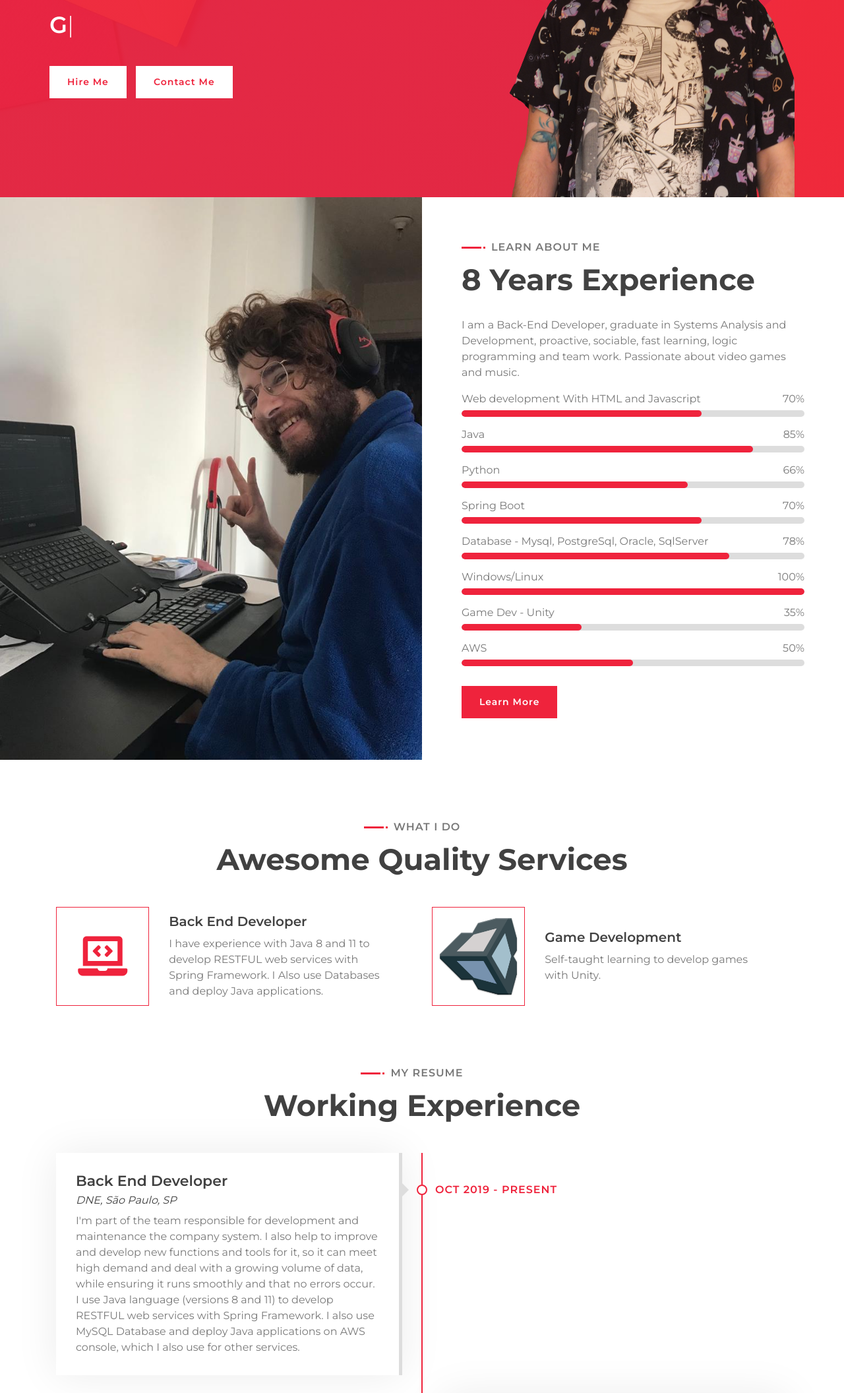
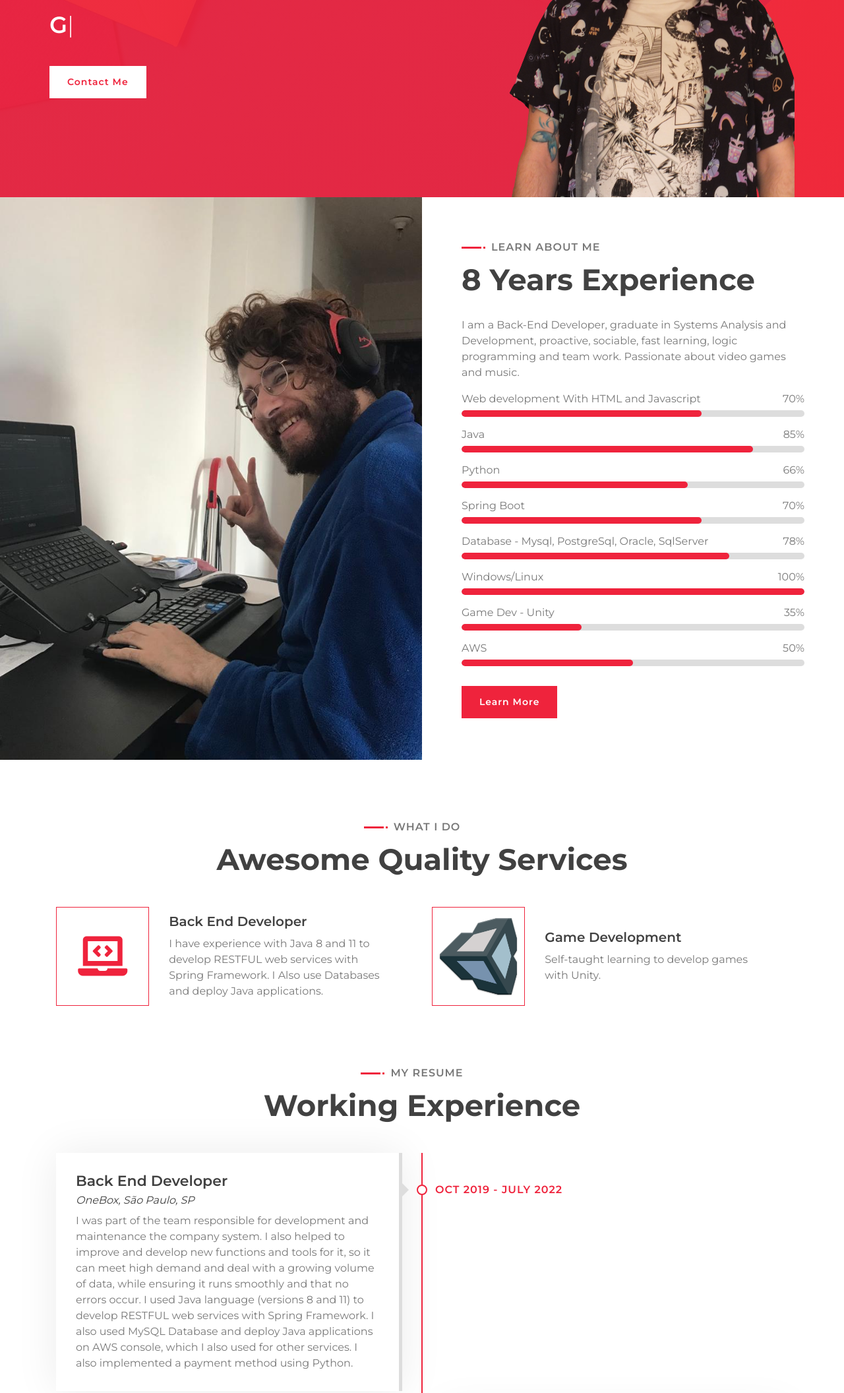
Before and after one commit to weslice/weslice.github.io, a plain HTML site: page index.html in a window 1280 px wide. Shown: the part 398-2510 px from the top of the page at 66% size. Drawn offline with nearby package versions, Linux system fonts and the light colour scheme.

Commit message:
Some updates informations

```diff
--- a/index.html
+++ b/index.html
@@ -61,8 +61,8 @@
                                 <div class="typed-text">Web Developer, Back End Developer, Game Developer</div>
                             </div>
                             <div class="hero-btn">
-                                <a href="https://api.whatsapp.com/send?phone=5511959044316&text=Hello I saw your number in your Portfolio" class="btn" href="">Hire Me</a>
-                                <a href="https://api.whatsapp.com/send?phone=5511959044316&text=Hello I saw your number in your Portfolio" class="btn" href="">Contact Me</a>
+                                <!-- <a href="https://api.whatsapp.com/send?phone=393478527679&text=Hello I saw your number in your Portfolio" class="btn" href="">Hire Me</a> -->
+                                <a href="https://api.whatsapp.com/send?phone=3934785276796&text=Hello I saw your number in your Portfolio" class="btn" href="">Contact Me</a>
                             </div>
                         </div>
                     </div>
@@ -234,13 +234,14 @@
                 <div class="timeline">
                     <div class="timeline-item left wow slideInLeft" data-wow-delay="0.1s">
                         <div class="timeline-text">
-                            <div class="timeline-date">Oct 2019 - Present</div>
+                            <div class="timeline-date">Oct 2019 - July 2022</div>
                             <h2>Back End Developer</h2>
-                            <h4>DNE, São Paulo, SP</h4>
+                            <h4>OneBox, São Paulo, SP</h4>
                             <p>
-                                I'm part of the team responsible for development and maintenance the company system.
-                                I also help to improve and develop new functions and tools for it, so it can meet high demand and deal with a growing volume of data, while ensuring it runs smoothly and that no errors occur.
-                                I use Java language (versions 8 and 11) to develop RESTFUL web services with Spring Framework. I also use MySQL Database and deploy Java applications on AWS console, which I also use for other services.
+                                I was part of the team responsible for development and maintenance the company system.
+                                I also helped to improve and develop new functions and tools for it, so it can meet high demand and deal with a growing volume of data, while ensuring it runs smoothly and that no errors occur.
+                                I used Java language (versions 8 and 11) to develop RESTFUL web services with Spring Framework. I also used MySQL Database and deploy Java applications on AWS console, which I also used for other services.
+                                I also implemented a payment method using Python.
                             </p>
                         </div>
                     </div>
@@ -414,7 +415,7 @@
                         </div>
                         <div class="testimonial-text">
                             <p>
-                                O Wes é uma pessoa extremamente calma e focada. Trabalhamos juntos aproximadamente por 2 anos e em todos esses anos o seu maior destaque era a sua calma em tentar entender e resolver os diversos problemas que encontrávamos no dia a dia, sempre muito prestativo a retirar dúvidas sobre desenvolvimento e auxiliar os devs a acharem caminhos para passarem pelas as adversidades.
+                                Wes is an extremely calm and focused person. We worked together for approximately 2 years and in all these years his biggest highlight was his calmness in trying to understand and solve the different problems we encountered on a daily basis, always very helpful in answering questions about development and helping the devs to find ways to go through adversity.
                             </p>
                             <h3>Rafael F. Goto</h3>
                             <h4>Cworker</h4>
@@ -431,13 +432,13 @@
                 <div class="container">
                     <div class="footer-info">
                         <h2>Weslice Theodoro Bernardo</h2>
-                        <h3>São Paulo - SP, Brazil</h3>
+                        <h3>Spoleto - Perugia, Italy</h3>
                         <div class="footer-menu">
-                            <p>+55 (11)95904 4316</p>
+                            <p>+39 347 852 7679</p>
                             <p>weslice@hotmail.com</p>
                         </div>
                         <div class="footer-social">
-                            <a href="https://www.facebook.com/weslawliet/"><i class="fab fa-facebook-f"></i></a>
+                            <!-- <a href="https://www.facebook.com/weslawliet/"><i class="fab fa-facebook-f"></i></a> -->
                             <a href="https://www.youtube.com/user/Weslice/featured"><i class="fab fa-youtube"></i></a>
                             <a href="https://www.instagram.com/weslawliet/"><i class="fab fa-instagram"></i></a>
                             <a href="https://www.linkedin.com/in/weslice-p-theodoro-bernardo-79817892/"><i class="fab fa-linkedin-in"></i></a>
```
